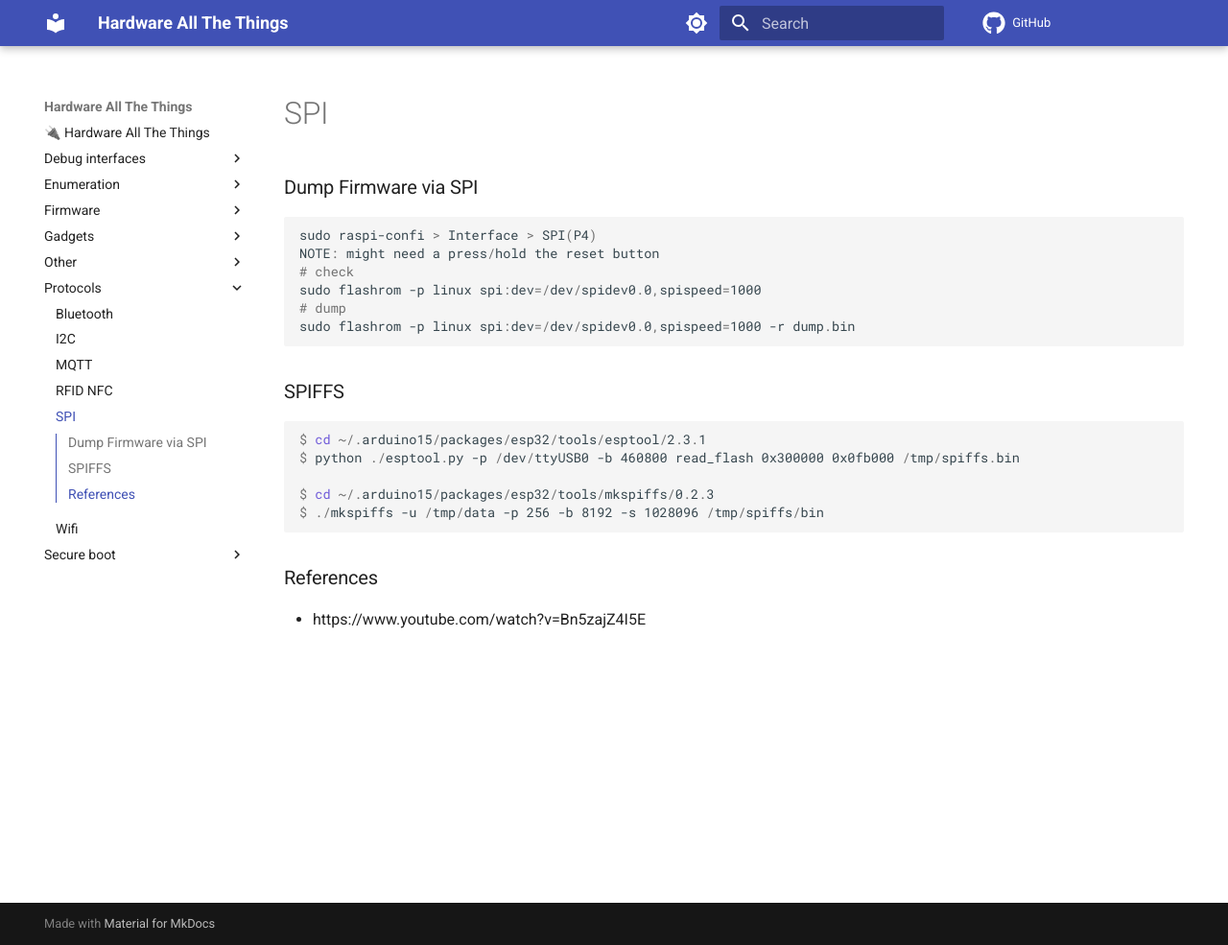
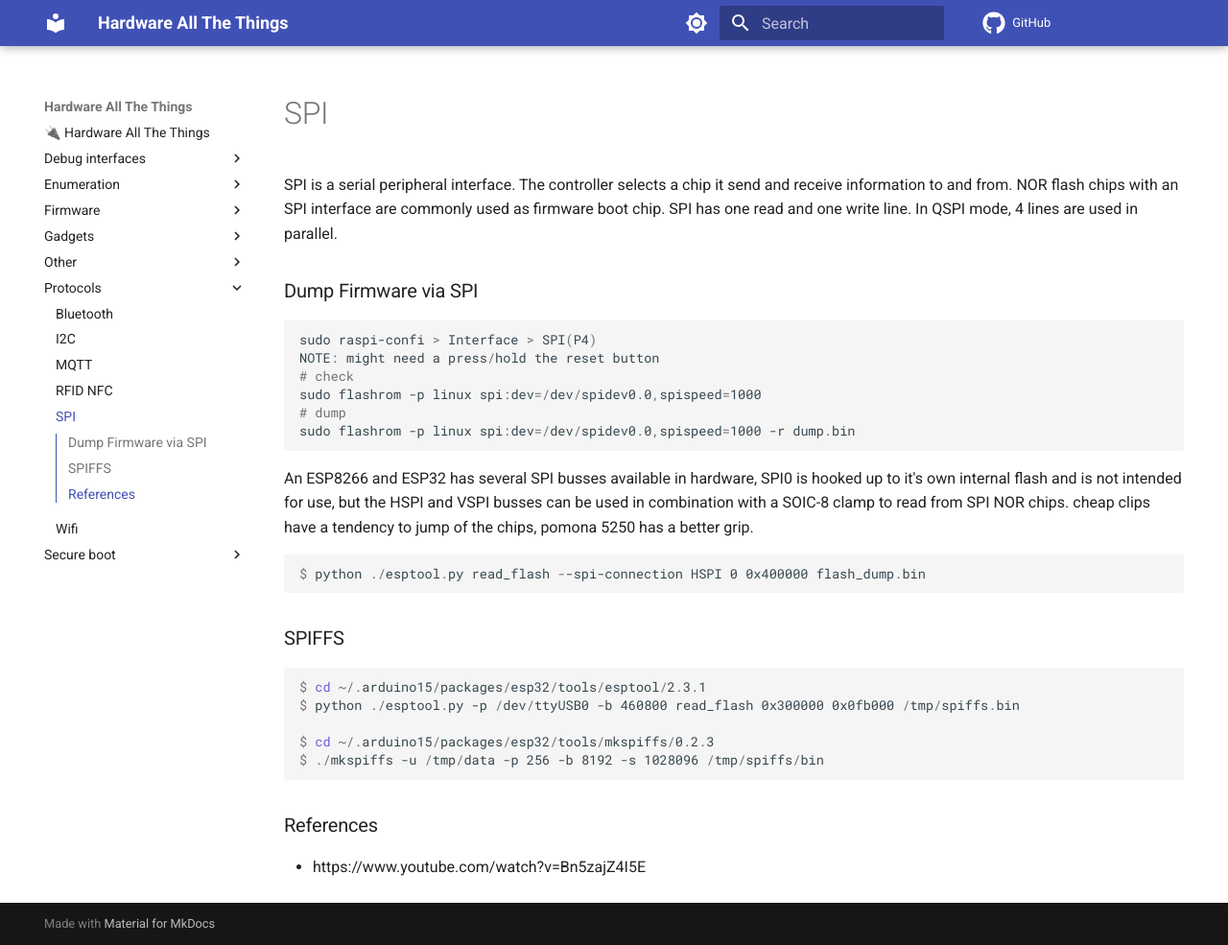
Before and after one commit to swisskyrepo/HardwareAllTheThings, an MkDocs documentation site: the page built from docs/protocols/spi.md, in a window 1280 px wide and 985 px high. Shown: the whole window at 96% size. Built offline with MkDocs 1.6.1 and Material for MkDocs 9.7.7, drawn with Linux system fonts in a browser that asks for light colours; comment, search, counter and statistics services are not loaded.

Commit message:
ESP32 and ESP8266 for dumping firmware

````diff
--- a/docs/protocols/spi.md
+++ b/docs/protocols/spi.md
@@ -1,4 +1,6 @@
 # SPI
+
+SPI is a serial peripheral interface. The controller selects a chip it send and receive information to and from. NOR flash chips with an SPI interface are commonly used as firmware boot chip. SPI has one read and one write line. In QSPI mode, 4 lines are used in parallel.
 
 ### Dump Firmware via SPI
 
@@ -9,6 +11,12 @@ NOTE: might need a press/hold the reset button
 sudo flashrom -p linux spi:dev=/dev/spidev0.0,spispeed=1000
 # dump
 sudo flashrom -p linux spi:dev=/dev/spidev0.0,spispeed=1000 -r dump.bin
+```
+
+An ESP8266 and ESP32 has several SPI busses available in hardware, SPI0 is hooked up to it's own internal flash and is not intended for use, but the HSPI and VSPI busses can be used in combination with a SOIC-8 clamp to read from SPI NOR chips. cheap clips have a tendency to jump of the chips, pomona 5250 has a better grip.
+
+```powershell
+$ python ./esptool.py read_flash --spi-connection HSPI 0 0x400000 flash_dump.bin
 ```
 
 ### SPIFFS
````
